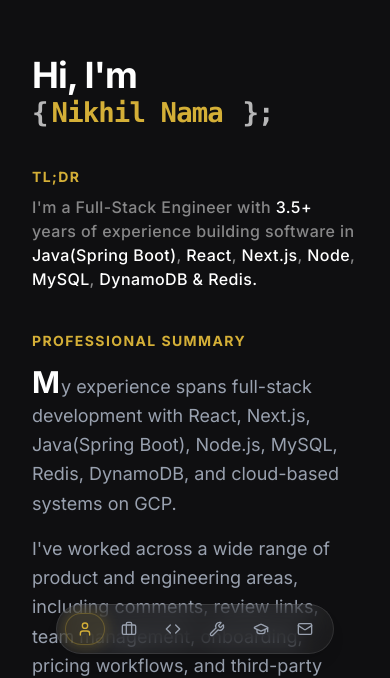
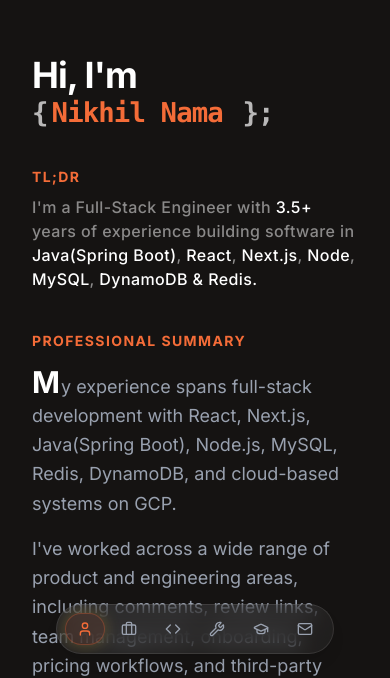
Before and after one commit to Nikhilnama18/web-portfolio-v1, a Next.js app: page / in a window 390 px wide. Shown: the part 166-844 px from the top of the page. Built offline with nearby package versions, Linux system fonts and the light colour scheme; no server answers.

Commit message:
Change site theme to basketball colors (#14)

```diff
--- a/src/app/globals.css
+++ b/src/app/globals.css
@@ -3,14 +3,14 @@
 @theme inline {
   --color-background: var(--background);
   --color-foreground: var(--foreground);
-  --color-gold-400: #fde047;
-  --color-gold-500: #d4af37;
-  --color-gold-600: #ca8a04;
+  --color-gold-400: #F78C62;
+  --color-gold-500: #F46C38;
+  --color-gold-600: #E0521D;
   --font-sans: var(--font-inter);
 }
 
 :root {
-  --background: #0f0f11; /* Off-black */
+  --background: #151312; /* Dark grey */
   --foreground: #f8fafc; /* Slate 50 */
 }
 
@@ -32,14 +32,14 @@
   width: 8px;
 }
 ::-webkit-scrollbar-track {
-  background: #0f0f11;
+  background: #151312;
 }
 ::-webkit-scrollbar-thumb {
   background: #333;
   border-radius: 4px;
 }
 ::-webkit-scrollbar-thumb:hover {
-  background: #d4af37;
+  background: #F46C38;
 }
 
 /* Hide scrollbar for nav container */
--- a/src/app/page.tsx
+++ b/src/app/page.tsx
@@ -9,7 +9,7 @@
 export default function Home() {
   return (
     <>
-      <div className="relative z-10 bg-[#0f0f11] w-full shadow-[0_40px_80px_rgba(0,0,0,0.9)] pb-24">
+      <div className="relative z-10 bg-[#151312] w-full shadow-[0_40px_80px_rgba(0,0,0,0.9)] pb-24">
         <main className="w-full max-w-7xl mx-auto px-4 sm:px-6 lg:px-8 flex flex-col gap-24">
           <Hero />
           <ExperienceSection />
--- a/src/components/ContactSection.tsx
+++ b/src/components/ContactSection.tsx
@@ -4,6 +4,7 @@
 import { useEffect, useState } from "react";
 import { AnimatePresence, motion } from "framer-motion";
 import {
+  ArrowRight,
   Check,
   LoaderCircle,
   Mail,
@@ -117,14 +118,14 @@
             <div
               className={
                 isSuccessToast
-                  ? "relative overflow-hidden rounded-[1.75rem] border border-gold-500/30 bg-[#141414]/80 p-4 shadow-[0_24px_80px_rgba(0,0,0,0.45),0_0_0_1px_rgba(212,175,55,0.08)] backdrop-blur-2xl"
+                  ? "relative overflow-hidden rounded-[1.75rem] border border-gold-500/30 bg-[#141414]/80 p-4 shadow-[0_24px_80px_rgba(0,0,0,0.45),0_0_0_1px_rgba(244,108,56,0.08)] backdrop-blur-2xl"
                   : "relative overflow-hidden rounded-[1.75rem] border border-rose-400/25 bg-[#141414]/80 p-4 shadow-[0_24px_80px_rgba(0,0,0,0.45),0_0_0_1px_rgba(244,63,94,0.08)] backdrop-blur-2xl"
               }
             >
               <div
                 className={
                   isSuccessToast
-                    ? "absolute inset-0 bg-[radial-gradient(circle_at_top_left,rgba(212,175,55,0.26),transparent_38%),linear-gradient(135deg,rgba(255,255,255,0.12),transparent_45%)]"
+                    ? "absolute inset-0 bg-[radial-gradient(circle_at_top_left,rgba(244,108,56,0.26),transparent_38%),linear-gradient(135deg,rgba(255,255,255,0.12),transparent_45%)]"
                     : "absolute inset-0 bg-[radial-gradient(circle_at_top_left,rgba(244,63,94,0.22),transparent_38%),linear-gradient(135deg,rgba(255,255,255,0.12),transparent_45%)]"
                 }
               />
@@ -188,7 +189,7 @@
           onSubmit={handleSubmit}
           className="relative w-full max-w-3xl overflow-hidden rounded-[2rem] border border-white/10 bg-white/[0.06] p-6 backdrop-blur-xl sm:p-8"
         >
-          <div className="absolute inset-0 bg-[radial-gradient(circle_at_top_left,rgba(212,175,55,0.14),transparent_38%),linear-gradient(180deg,rgba(255,255,255,0.05),transparent_28%)]" />
+          <div className="absolute inset-0 bg-[radial-gradient(circle_at_top_left,rgba(244,108,56,0.14),transparent_38%),linear-gradient(180deg,rgba(255,255,255,0.05),transparent_28%)]" />
 
           <div className="relative grid gap-5">
             <input
@@ -236,17 +237,12 @@
               <div className="relative w-full sm:w-auto">
                 <motion.button
                   type="submit"
-                  whileHover={{ y: -1 }}
-                  whileTap={{
-                    y: 1,
-                    boxShadow:
-                      "inset 10px 10px 24px rgba(120,84,7,0.48), inset -10px -10px 24px rgba(248,226,154,0.18)",
-                  }}
+                  whileHover={{ scale: 1.02 }}
+                  whileTap={{ scale: 0.98 }}
                   disabled={isSubmitting}
                   transition={{ type: "spring", stiffness: 320, damping: 22 }}
-                  className="relative inline-flex h-16 w-full items-center justify-center rounded-full border border-[#f6dea1]/40 bg-[linear-gradient(180deg,#f4d97a_0%,#dfba4c_46%,#c9991a_100%)] px-8 text-xl font-medium tracking-[-0.02em] text-[#2a1d05] shadow-[10px_10px_24px_rgba(107,78,11,0.34),-10px_-10px_24px_rgba(255,240,189,0.18)] transition disabled:cursor-not-allowed disabled:opacity-75 sm:min-w-64"
+                  className="group relative flex h-16 w-full items-center justify-between rounded-full bg-[#F46C38] pl-8 pr-2 text-xl font-bold tracking-tight text-[#151312] transition disabled:cursor-not-allowed disabled:opacity-75 sm:min-w-60 overflow-hidden hover:bg-[#F78C62]"
                 >
-                  <span className="pointer-events-none absolute inset-[1px] rounded-full bg-[linear-gradient(180deg,rgba(255,255,255,0.32),rgba(255,255,255,0.06)_28%,transparent_40%)]" />
                   <span className="relative flex items-center justify-center gap-2">
                     {isSubmitting ? (
                       <>
@@ -254,9 +250,15 @@
                         Sending...
                       </>
                     ) : (
-                      "Send message"
+                      "Submit"
                     )}
                   </span>
+
+                  {!isSubmitting && (
+                    <div className="relative flex h-12 w-12 shrink-0 items-center justify-center rounded-full border-2 border-[#151312] transition-transform group-hover:translate-x-0.5">
+                      <ArrowRight className="h-6 w-6 stroke-[2.5] text-[#151312]" />
+                    </div>
+                  )}
                 </motion.button>
               </div>
             </div>
--- a/src/components/SignatureFooter.tsx
+++ b/src/components/SignatureFooter.tsx
@@ -15,7 +15,7 @@
   const textColor = useTransform(
     scrollYProgress,
     [0, 0.45, 1],
-    ["rgba(42, 42, 44, 0.94)", "rgba(60, 60, 62, 0.98)", "rgba(76, 76, 78, 1)"]
+    ["rgba(180, 70, 30, 0.8)", "rgba(210, 85, 40, 0.9)", "rgba(244, 108, 56, 1)"]
   );
 
   return (
--- a/src/components/Spotlight.tsx
+++ b/src/components/Spotlight.tsx
@@ -2,7 +2,7 @@
 import type { CSSProperties } from "react";
 import { useEffect, useRef } from "react";
 
-const GOLD_RGB = "212, 175, 55";
+const ORANGE_RGB = "244, 108, 56";
 
 export default function Spotlight() {
   const spotlightRef = useRef<HTMLDivElement | null>(null);
@@ -63,7 +63,7 @@
       <div
         className="absolute inset-0 mix-blend-screen"
         style={{
-          backgroundImage: `radial-gradient(closest-side, rgba(${GOLD_RGB}, 0.16), rgba(${GOLD_RGB}, 0.07) 34%, rgba(${GOLD_RGB}, 0.025) 62%, transparent 100%)`,
+          backgroundImage: `radial-gradient(closest-side, rgba(${ORANGE_RGB}, 0.28), rgba(${ORANGE_RGB}, 0.12) 34%, rgba(${ORANGE_RGB}, 0.04) 62%, transparent 100%)`,
           backgroundRepeat: "no-repeat",
           backgroundPosition: "center",
           backgroundSize: "32rem 32rem",
@@ -75,7 +75,7 @@
       <div
         className="absolute inset-0 mix-blend-screen"
         style={{
-          backgroundImage: `radial-gradient(closest-side, rgba(${GOLD_RGB}, 0.055), rgba(${GOLD_RGB}, 0.02) 46%, transparent 100%)`,
+          backgroundImage: `radial-gradient(closest-side, rgba(${ORANGE_RGB}, 0.1), rgba(${ORANGE_RGB}, 0.04) 46%, transparent 100%)`,
           backgroundRepeat: "no-repeat",
           backgroundPosition: "center",
           backgroundSize: "46rem 46rem",
```
